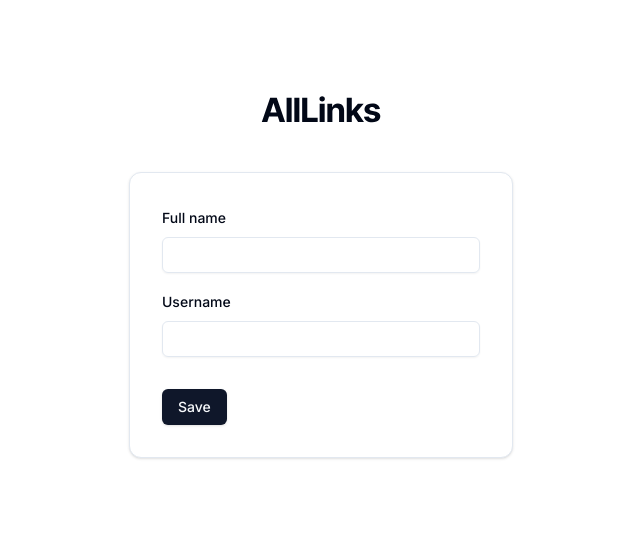
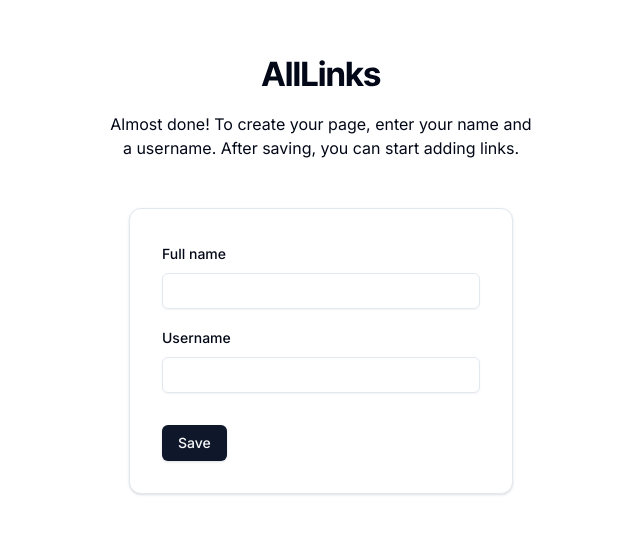
Before and after one commit to robvanbakel/alllinks, a Next.js app: page /welcome in a window 1280 px wide. Shown: the part 123-656 px from the top of the page, without its empty margins (319-959 px from the left). Built offline with nearby package versions, Linux system fonts and the light colour scheme; no server answers; the database is empty; sample sign-in values are in the browser's storage; what hono would draw is missing.

Commit message:
Add welcome message

```diff
--- a/src/app/(auth)/welcome/page.tsx
+++ b/src/app/(auth)/welcome/page.tsx
@@ -25,6 +25,10 @@
   return (
     <div className="flex min-h-screen flex-col items-center justify-center">
       <Logo size={120} />
+      <p className="mt-6 max-w-prose text-balance text-center">
+        Almost done! To create your page, enter your name and a username. After
+        saving, you can start adding links.
+      </p>
       <Card className="mt-12 w-full max-w-sm p-8">
         <WelcomeForm />
       </Card>
```
